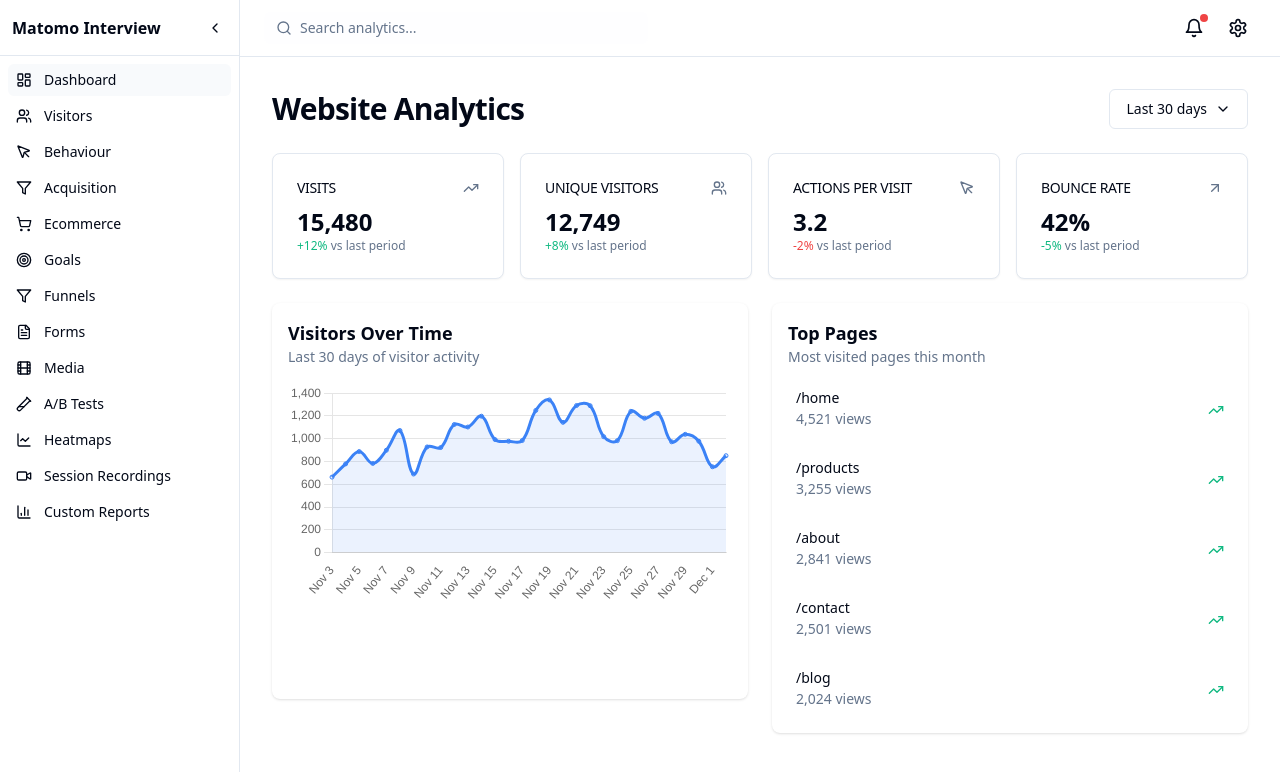
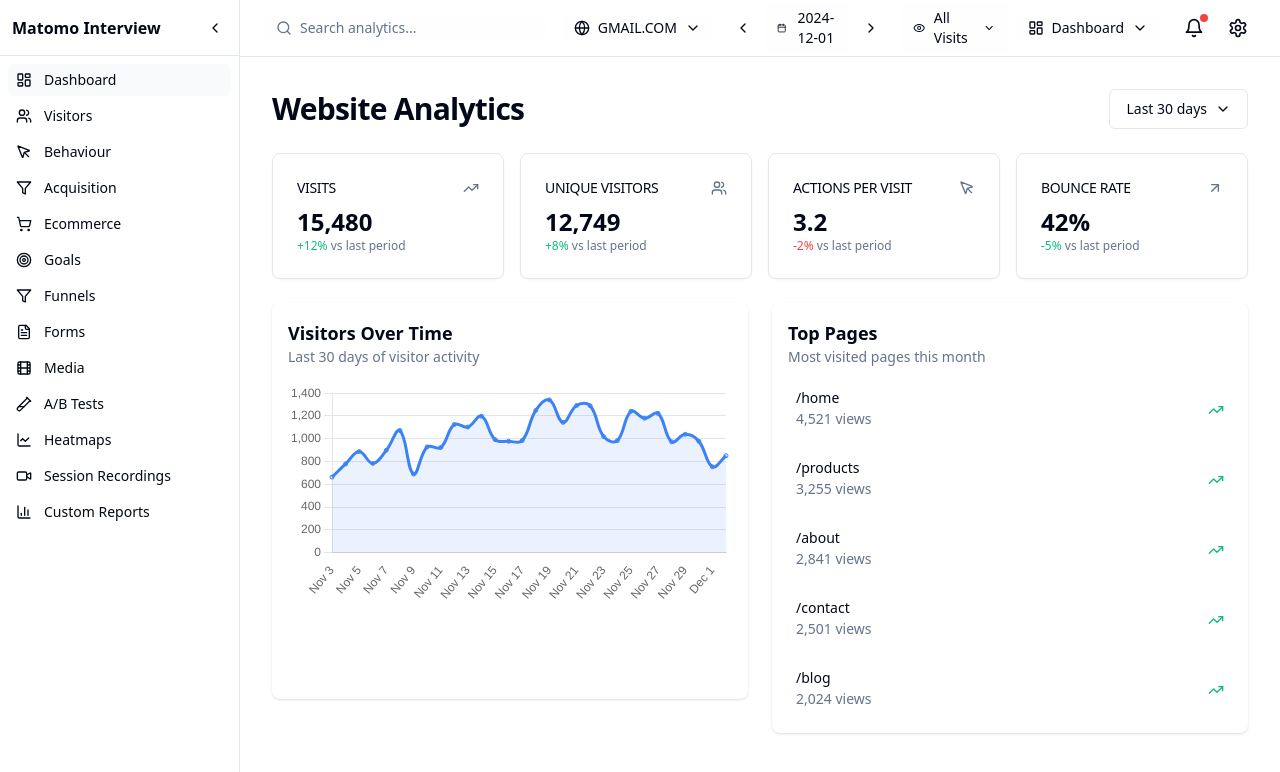
Before and after one commit to karanbalaji/matomo-dashboard-concept-vue-showcase, a Vue app: page / in a window 1280 px wide. Shown: the top 772 px of the page. Built offline with nearby package versions, Linux system fonts and the light colour scheme.

Commit message:
feat(MenuBar): enhance dropdowns with better state management and UX

```diff
--- a/src/components/MenuBar.vue
+++ b/src/components/MenuBar.vue
@@ -10,7 +10,7 @@
       </button>
 
       <!-- Search -->
-      <div class="flex-1 flex items-center">
+      <div class="flex-1 flex items-center gap-4">
         <div class="w-full max-w-sm flex items-center gap-2 px-3 py-1.5 text-sm rounded-md bg-accent/10">
           <Search class="h-4 w-4 text-muted-foreground" />
           <input
@@ -18,6 +18,73 @@
             placeholder="Search analytics..."
             class="flex-1 bg-transparent outline-none placeholder:text-muted-foreground"
           />
+        </div>
+
+        <!-- Website Selector -->
+        <DropdownMenu>
+          <DropdownMenuTrigger class="flex items-center gap-2 px-3 py-1.5 text-sm rounded-md bg-accent/10">
+            <Globe class="h-4 w-4" />
+            <span>{{ selectedWebsite }}</span>
+            <ChevronDown class="h-4 w-4" />
+          </DropdownMenuTrigger>
+          <DropdownMenuContent>
+            <DropdownMenuItem v-for="site in websites" :key="site" @click="selectedWebsite = site">
+              {{ site }}
+            </DropdownMenuItem>
+          </DropdownMenuContent>
+        </DropdownMenu>
+
+        <!-- Date Navigation -->
+        <div class="flex items-center gap-2">
+          <button class="p-1.5 hover:bg-accent rounded-md">
+            <ChevronLeft class="h-4 w-4" />
+          </button>
+          <button class="px-3 py-1.5 text-sm rounded-md bg-accent/10 flex items-center gap-2">
+            <Calendar class="h-4 w-4" />
+            <span>{{ currentDate }}</span>
+          </button>
+          <button class="p-1.5 hover:bg-accent rounded-md">
+            <ChevronRight class="h-4 w-4" />
+          </button>
+        </div>
+
+        <!-- View Controls -->
+        <div class="flex items-center gap-2">
+          <DropdownMenu>
+            <DropdownMenuTrigger class="px-3 py-1.5 text-sm rounded-md bg-accent/10 flex items-center gap-2">
+              <Eye class="h-4 w-4" />
+              <span>{{ visitTypes.find(t => t.id === selectedVisitType)?.label }}</span>
+              <ChevronDown class="h-4 w-4" />
+            </DropdownMenuTrigger>
+            <DropdownMenuContent>
+              <DropdownMenuItem
+                v-for="type in visitTypes"
+                :key="type.id"
+                @click="selectedVisitType = type.id"
+                :class="{ 'bg-accent/50': selectedVisitType === type.id }"
+              >
+                {{ type.label }}
+              </DropdownMenuItem>
+            </DropdownMenuContent>
+          </DropdownMenu>
+
+          <DropdownMenu>
+            <DropdownMenuTrigger class="px-3 py-1.5 text-sm rounded-md bg-accent/10 flex items-center gap-2">
+              <LayoutDashboard class="h-4 w-4" />
+              <span>{{ viewTypes.find(t => t.id === selectedView)?.label }}</span>
+              <ChevronDown class="h-4 w-4" />
+            </DropdownMenuTrigger>
+            <DropdownMenuContent>
+              <DropdownMenuItem
+                v-for="type in viewTypes"
+                :key="type.id"
+                @click="selectedView = type.id"
+                :class="{ 'bg-accent/50': selectedView === type.id }"
+              >
+                {{ type.label }}
+              </DropdownMenuItem>
+            </DropdownMenuContent>
+          </DropdownMenu>
         </div>
       </div>
 
@@ -74,7 +141,23 @@
 </template>
 
 <script setup lang="ts">
-import { Menu, Search, Bell, Settings, User, Settings2, LogOut } from 'lucide-vue-next'
+import { ref } from 'vue'
+import {
+  Menu,
+  Search,
+  Bell,
+  Settings,
+  User,
+  Settings2,
+  LogOut,
+  ChevronLeft,
+  ChevronRight,
+  Calendar,
+  ChevronDown,
+  Globe,
+  Eye,
+  LayoutDashboard
+} from 'lucide-vue-next'
 import {
   DropdownMenu,
   DropdownMenuTrigger,
@@ -83,6 +166,26 @@ import {
   DropdownMenuLabel,
   DropdownMenuSeparator,
 } from '@/components/ui/dropdown-menu'
+
+const selectedWebsite = ref('GMAIL.COM')
+const websites = ['GMAIL.COM', 'EXAMPLE.COM', 'DEMO.COM']
+const currentDate = ref('2024-12-01')
+const selectedVisitType = ref('all')
+const selectedView = ref('dashboard')
+
+const visitTypes = [
+  { id: 'all', label: 'All Visits' },
+  { id: 'new', label: 'New Visitors' },
+  { id: 'returning', label: 'Returning Visitors' }
+]
+
+const viewTypes = [
+  { id: 'dashboard', label: 'Dashboard' },
+  { id: 'realtime', label: 'Real-time' },
+  { id: 'overview', label: 'Overview' }
+]
+
+defineEmits(['toggle-menu'])
 
 // Sample notifications - replace with real data
 const notifications = [
@@ -102,6 +205,4 @@ const notifications = [
     time: '3 hours ago'
   }
 ]
-
-defineEmits(['toggle-menu'])
 </script>
```
